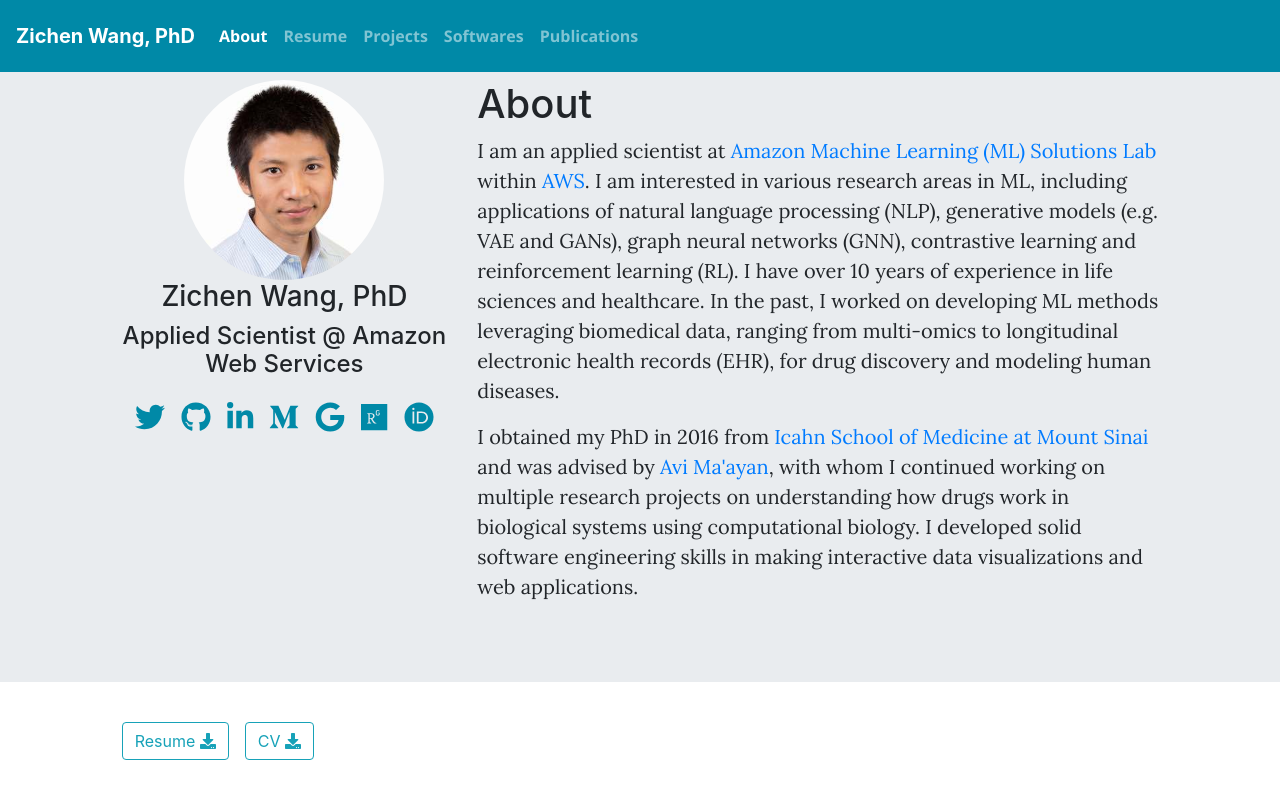
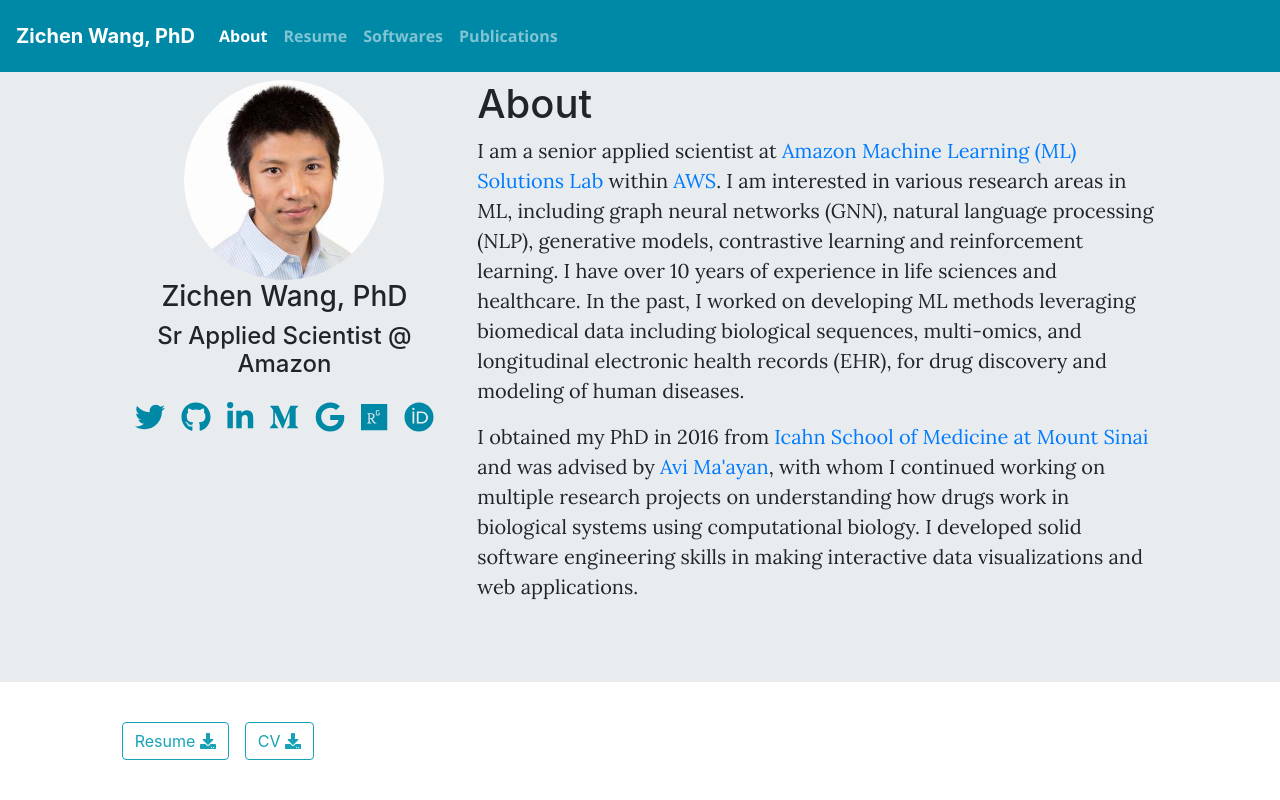
Before and after one commit to wangz10/wangz10.github.io, a React (Create React App) app: page / in a window 1280 px wide. Shown: the top 800 px of the page. Built offline with nearby package versions, Linux system fonts and the light colour scheme.

Commit message:
Updated publication and resume data

```diff
--- a/public/assets/resumeData.json
+++ b/public/assets/resumeData.json
@@ -20,7 +20,7 @@
     "work": [
         {
             "name": "Amazon Web Services",
-            "position": "Applied Scientist",
+            "position": "Sr. Applied Scientist",
             "date": "APR 2021 - PRESENT",
             "summary": "ML research and applications",
             "location": "New York, NY"
--- a/src/App.js
+++ b/src/App.js
@@ -63,7 +63,7 @@
     <Navbar.Toggle aria-controls='responsive-navbar-nav' />
     <Navbar.Collapse id='responsive-navbar-nav'>
       <Scrollspy
-        items={['about', 'resume', 'projects', 'softwares', 'publications']}
+        items={['about', 'resume', 'softwares', 'publications']}
         offset={-72}
         currentClassName='nav-item active'
         className='navbar-nav mr-auto'
@@ -73,9 +73,6 @@
         </Nav.Item>
         <Nav.Item as='li'>
           <NavLink href='#resume' name='Resume' />
-        </Nav.Item>
-        <Nav.Item as='li'>
-          <NavLink href='#projects' name='Projects' />
         </Nav.Item>
         <Nav.Item as='li'>
           <NavLink href='#softwares' name='Softwares' />
@@ -161,7 +158,6 @@
   componentDidMount() {
     this.getResumeData()
     this.getPublicationData()
-    this.getProjectData()
     this.getSoftwareData()
   }
 
@@ -176,7 +172,7 @@
               <Button variant='outline-info' href='./assets/Zichen_Wang_Resume-04172021.pdf' className='my-2 mr-2' download>
                 Resume <FontAwesomeIcon icon={faDownload} />
               </Button>
-              <Button variant='outline-info' href='./assets/Zichen_Wang_CV-04172021.pdf' className='my-2 ml-2' download>
+              <Button variant='outline-info' href='./assets/Zichen_Wang_CV-11062022.pdf' className='my-2 ml-2' download>
                 CV <FontAwesomeIcon icon={faDownload} />
               </Button>
               <Resume data={this.state.resumeData} />
--- a/src/about.js
+++ b/src/about.js
@@ -22,7 +22,7 @@
                 <div style={{ display: 'block' }}>
                   <img className='portrait' src='./assets/Zichen_Wang_1x1.jpg' alt='Zichen Wang' />
                   <h3 className='text-center'>Zichen Wang, PhD</h3>
-                  <h4 className='text-center'>Applied Scientist @ Amazon Web Services</h4>
+                  <h4 className='text-center'>Sr Applied Scientist @ Amazon</h4>
                   <ul className='social-links text-center'>
                     <li><a target='_blank' rel='noopener noreferrer' href='https://twitter.com/ZichenWangPhD' title='Twitter'><FontAwesomeIcon icon={faTwitter} /></a></li>
                     <li><a target='_blank' rel='noopener noreferrer' href='https://github.com/wangz10' title='GitHub'><FontAwesomeIcon icon={faGithub} /></a></li>
@@ -37,13 +37,14 @@
               <Col md={8} xs={12}>
                 <h1>About</h1>
                 <p className='lead'>
-                  I am an applied scientist at {' '}
+                  I am a senior applied scientist at {' '}
                   <a href='https://aws.amazon.com/ml-solutions-lab/' target='_blank' rel='noopener noreferrer'>
                     Amazon Machine Learning (ML) Solutions Lab
                   </a> within {' '}
                   <a href='https://aws.amazon.com/' target='_blank' rel='noopener noreferrer'>
                     AWS
-                  </a>. I am interested in various research areas in ML, including applications of natural language processing (NLP), generative models (e.g. VAE and GANs), graph neural networks (GNN), contrastive learning and reinforcement learning (RL). I have over 10 years of experience in life sciences and healthcare. In the past, I worked on developing ML methods leveraging biomedical data, ranging from multi-omics to longitudinal electronic health records (EHR), for drug discovery and modeling human diseases.
+                  </a>. I am interested in various research areas in ML, including graph neural networks (GNN), natural language processing (NLP), generative models, contrastive learning and reinforcement learning.
+                  I have over 10 years of experience in life sciences and healthcare. In the past, I worked on developing ML methods leveraging biomedical data including biological sequences, multi-omics, and longitudinal electronic health records (EHR), for drug discovery and modeling of human diseases.
                 </p>
                 <p className='lead'>
                   I obtained my PhD in 2016 from <a href='https://icahn.mssm.edu/' target='_blank' rel='noopener noreferrer'> Icahn School of Medicine at Mount Sinai</a> and was advised by <a href='https://icahn.mssm.edu/profiles/avi-maayan' target='_blank' rel='noopener noreferrer'>Avi Ma'ayan</a>, with whom I continued working on multiple research projects on understanding how drugs work in biological systems using computational biology. I developed solid software engineering skills in making interactive data visualizations and web applications.
```
Also changed, not shown: public/assets/publications.json, 1 other file (tests, documents, lock files or other folders).
